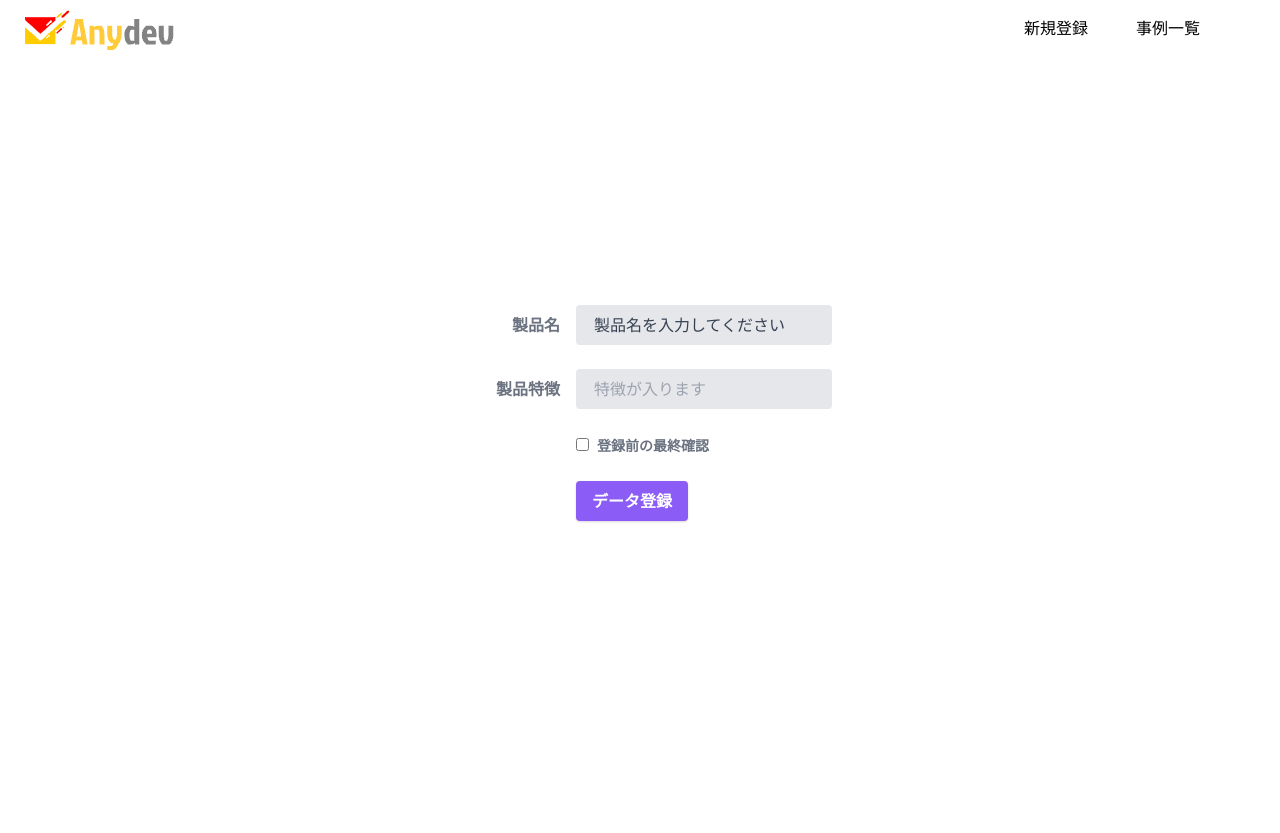
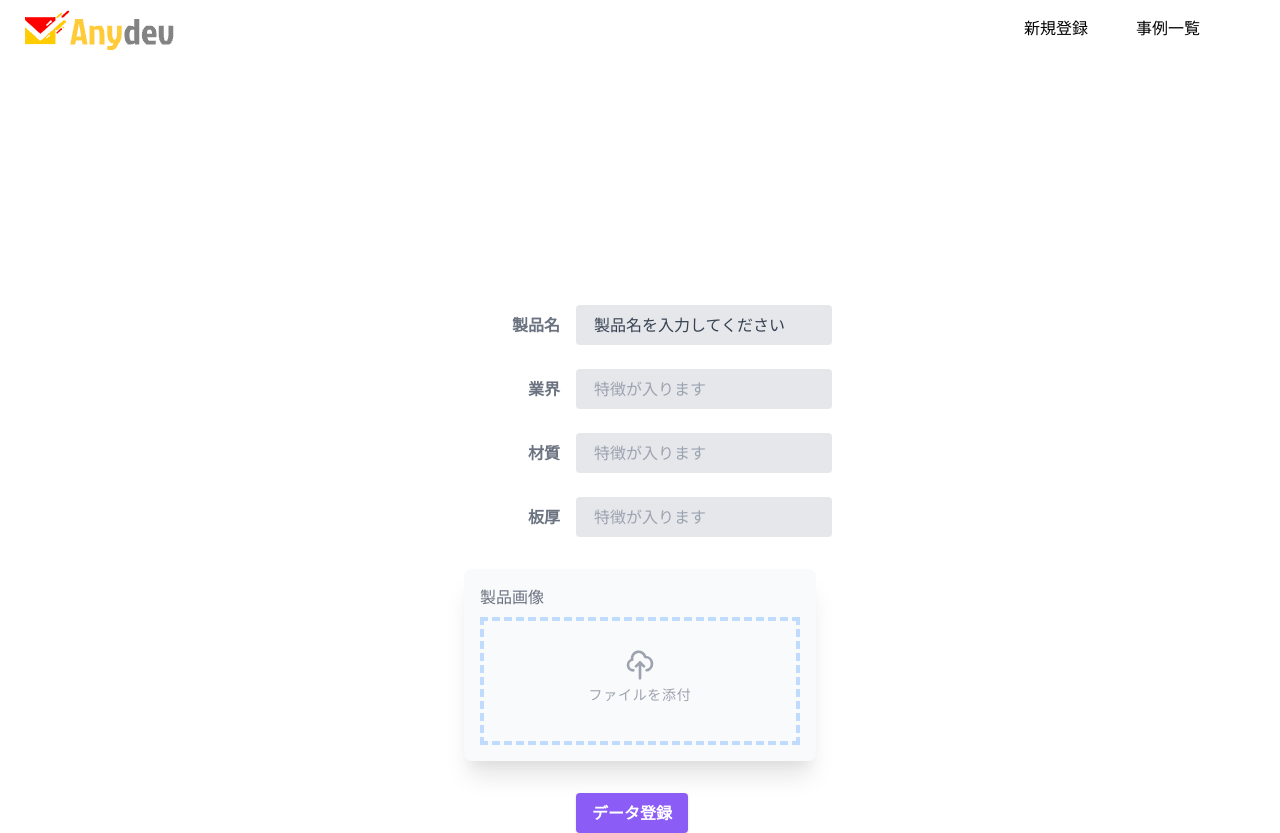
Before and after one commit to Zuchi190/example_product_app_ts, a React (Create React App) app: page /new in a window 1280 px wide. Before the commit the page ends 800 px from the top, so only its background shows below. Built offline with nearby package versions, Linux system fonts and the light colour scheme.

Commit message:
image_up and Get_firebase_DB

```diff
--- a/package.json
+++ b/package.json
@@ -13,6 +13,7 @@
     "@types/react": "^18.0.15",
     "@types/react-dom": "^18.0.6",
     "autoprefixer": "^9",
+    "firebase": "^9.9.2",
     "react": "^18.2.0",
     "react-dom": "^18.2.0",
     "react-hook-form": "^7.34.0",
--- a/src/App.tsx
+++ b/src/App.tsx
@@ -1,14 +1,16 @@
-import React from 'react';
+import React, { useEffect, useState } from 'react';
 import {Header} from "./components/Header"
 import {BaseRouter} from "./router/BaseRouter"
 
 
+
+
 function App() {
+
   return (
     <div className="App">
       <Header />
       <BaseRouter/>
-
   </div>
   );
 }
--- /dev/null
+++ b/src/firebase.js
@@ -0,0 +1,23 @@
+// Import the functions you need from the SDKs you need
+import { initializeApp } from "firebase/app";
+import { getFirestore } from "firebase/firestore";
+// TODO: Add SDKs for Firebase products that you want to use
+// https://firebase.google.com/docs/web/setup#available-libraries
+
+// Your web app's Firebase configuration
+const firebaseConfig = {
+  apiKey: "AIzaSyBKEVVAqBJsnqg1-Zv_LTAiHx8HXQ-l624",
+  authDomain: "product-example-app.firebaseapp.com",
+  projectId: "product-example-app",
+  storageBucket: "product-example-app.appspot.com",
+  messagingSenderId: "283358673746",
+  appId: "1:283358673746:web:17ea56385df670ba1e188b"
+};
+
+// Initialize Firebase
+const app = initializeApp(firebaseConfig);
+const db = getFirestore(app);
+
+
+
+export default db;
--- /dev/null
+++ b/src/firebase_storage.js
@@ -0,0 +1,26 @@
+// Import the functions you need from the SDKs you need
+import { initializeApp } from "firebase/app";
+import { getFirestore } from "firebase/firestore";
+import { getStorage } from "firebase/storage";
+// TODO: Add SDKs for Firebase products that you want to use
+// https://firebase.google.com/docs/web/setup#available-libraries
+
+
+// Your web app's Firebase configuration
+const firebaseConfig = {
+  apiKey: "AIzaSyBKEVVAqBJsnqg1-Zv_LTAiHx8HXQ-l624",
+  authDomain: "product-example-app.firebaseapp.com",
+  projectId: "product-example-app",
+  storageBucket: "product-example-app.appspot.com",
+  messagingSenderId: "283358673746",
+  appId: "1:283358673746:web:17ea56385df670ba1e188b"
+};
+
+// Initialize Firebase
+const app = initializeApp(firebaseConfig);
+const db = getFirestore(app);
+
+// Create a root reference
+const storage = getStorage();
+
+export default storage;
--- a/src/pages/Home.tsx
+++ b/src/pages/Home.tsx
@@ -1,17 +1,55 @@
-import React from "react";
+import React, { useEffect, useState } from "react";
 import {memo} from "react"
 import Image1 from "../images/Image1.jpeg"
+import db from "../firebase"
+import { collection, getDocs,onSnapshot} from "firebase/firestore";
+
+type Home={
+    id:number;
+    name:string;
+    industry:string;
+  }
+
+  type setPosts={
+    industry:string,
+    material:string,
+    name:string,
+    timeStamp:Date,
+    thickness:string
+  }
 
 export const Home:React.FC =memo(()=>{
+    const [posts,setPosts]=useState<any>([]);
+
+  useEffect(()=>{
+  //データベースからデータを取得する
+    const postData=collection(db,"products");
+    getDocs(postData).then((snapShot)=>{
+      console.log(snapShot.docs.map((doc) =>({...doc.data()})))
+    setPosts(snapShot.docs.map((doc)=>({...doc.data()})));
+    });
+
+    //リアルタイムで取得
+    onSnapshot(postData,(post)=>{
+        setPosts(post.docs.map((doc)=>({...doc.data()})));
+    });
+  },[])
+
     return(
+
         <section className="mt-16">
             <h2　className="text-center mb-16">制作事例一覧</h2>
         <div className="grid grid-cols-4 gap-4">
-           <div className=" border text-center">
-            <h3 className="p-2">製品１</h3>
-            <img src={Image1} alt=""/>
-            <p className="p-4">製品事例名：</p>
-            </div>
+          {posts.map((post:any)=>(
+           <div className="border text-center" key={post.name}>
+           <h3 className="p-2">{post.name}</h3>
+           <img src={Image1} alt=""/>
+           <p className="p-2">業界：{post.industry}</p>
+           <p className="p-2">材質：{post.material}</p>
+           <p className="p-2">板厚：{post.thickness}</p>
+           </div>
+          ))}
+
             <div className=" border text-center">
             <h3 className="p-2">製品2</h3>
             <img src={Image1} alt=""/>
--- a/src/pages/New.tsx
+++ b/src/pages/New.tsx
@@ -1,12 +1,18 @@
 import React from "react";
-import { useForm } from "react-hook-form";
-
+import storage from "../firebase_storage"
+import { ref,uploadBytes } from "firebase/storage";
 
 export const New=(()=> {
-
+  const OnFileUploadToFirebase=(e: any)=>{
+    //console.log(e.target.files[0].name)
+    const file = e.target.files[0];
+    const storageRef=ref(storage,"image/"+file.name);
+    uploadBytes(storageRef, file).then((snapshot) => {
+      console.log('Uploaded a blob or file!');
+    });
+  }
   return (
     <section className="mt-60 flex justify-center">
-        <div className="bg-red-50"></div>
     <form className="w-full max-w-sm">
     <div className="md:flex md:items-center mb-6">
       <div className="md:w-1/3">
@@ -21,7 +27,7 @@ export const New=(()=> {
     <div className="md:flex md:items-center mb-6">
       <div className="md:w-1/3">
         <label className="block text-gray-500 font-bold md:text-right mb-1 md:mb-0 pr-4" >
-          製品特徴
+          業界
         </label>
       </div>
       <div className="md:w-2/3">
@@ -29,14 +35,48 @@ export const New=(()=> {
       </div>
     </div>
     <div className="md:flex md:items-center mb-6">
-      <div className="md:w-1/3"></div>
-      <label className="md:w-2/3 block text-gray-500 font-bold">
-        <input className="mr-2 leading-tight" type="checkbox" />
-        <span className="text-sm">
-          登録前の最終確認
-        </span>
-      </label>
+      <div className="md:w-1/3">
+        <label className="block text-gray-500 font-bold md:text-right mb-1 md:mb-0 pr-4" >
+          材質
+        </label>
+      </div>
+      <div className="md:w-2/3">
+        <input className="bg-gray-200 appearance-none border-2 border-gray-200 rounded w-full py-2 px-4 text-gray-700 leading-tight focus:outline-none focus:bg-white focus:border-purple-500" id="inline-password" type="password" placeholder="特徴が入ります" />
+      </div>
     </div>
+    <div className="md:flex md:items-center mb-6">
+      <div className="md:w-1/3">
+        <label className="block text-gray-500 font-bold md:text-right mb-1 md:mb-0 pr-4" >
+          板厚
+        </label>
+      </div>
+      <div className="md:w-2/3">
+        <input className="bg-gray-200 appearance-none border-2 border-gray-200 rounded w-full py-2 px-4 text-gray-700 leading-tight focus:outline-none focus:bg-white focus:border-purple-500" id="inline-password" type="password" placeholder="特徴が入ります" />
+      </div>
+    </div>
+
+    <div className="flex justify-center my-8">
+    <div className="max-w-2xl rounded-lg shadow-xl bg-gray-50">
+        <div className="m-4">
+            <label className="inline-block mb-2 text-gray-500">製品画像</label>
+            <div className="flex items-center justify-center w-full">
+                <label
+                    className="flex flex-col w-full h-32 border-4 border-blue-200 border-dashed hover:bg-gray-100 hover:border-gray-300">
+                    <div className="flex flex-col items-center justify-center pt-7">
+                        <svg xmlns="http://www.w3.org/2000/svg" className="w-8 h-8 text-gray-400 group-hover:text-gray-600"
+                            fill="none" viewBox="0 0 24 24" stroke="currentColor">
+                            <path stroke-linecap="round" stroke-linejoin="round" stroke-width="2"
+                                d="M7 16a4 4 0 01-.88-7.903A5 5 0 1115.9 6L16 6a5 5 0 011 9.9M15 13l-3-3m0 0l-3 3m3-3v12" />
+                        </svg>
+                        <p className="pt-1 text-sm tracking-wider text-gray-400 group-hover:text-gray-600">ファイルを添付</p>
+                    </div>
+                    <input type="file" className="opacity-0" onChange={OnFileUploadToFirebase} accept=".png , .jpeg, .jpg"/>
+                </label>
+            </div>
+        </div>
+    </div>
+</div>
+
     <div className="md:flex md:items-center">
       <div className="md:w-1/3"></div>
       <div className="md:w-2/3">
--- a/src/pages/Product.tsx
+++ b/src/pages/Product.tsx
@@ -1,5 +1,7 @@
 import React from "react";
 import {memo} from "react"
+
+
 
 export const Product:React.FC =memo(()=>{
     return(
```
Also changed, not shown: 2 other files (tests, documents, lock files or other folders).
